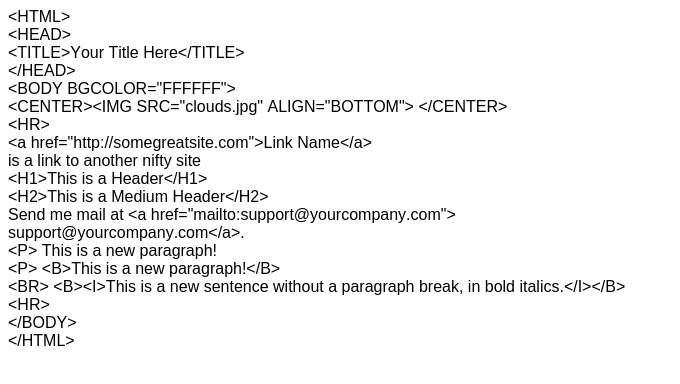
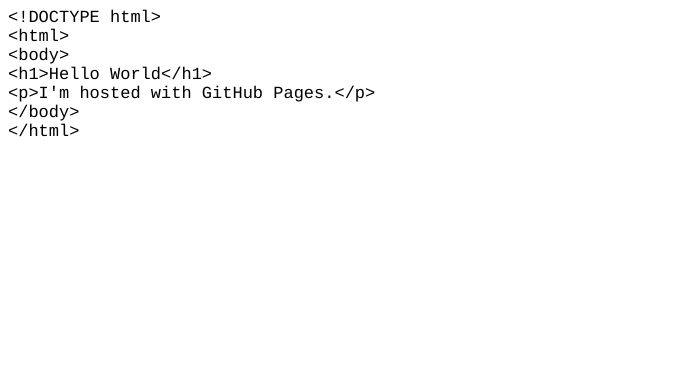
Before and after one commit to maxhannan/maxhannan.github.io, a plain HTML site: page index.html in a window 1280 px wide. Shown: the whole page, without its empty margins (0-680 px from the left). Drawn offline with Linux system fonts and the light colour scheme.

Commit message:
Update index.html

```diff
--- a/index.html
+++ b/index.html
@@ -7,29 +7,17 @@
   <meta name="Generator" content="Cocoa HTML Writer">
   <meta name="CocoaVersion" content="2022.2">
   <style type="text/css">
-    p.p1 {margin: 0.0px 0.0px 0.0px 0.0px; font: 16.0px Arial; -webkit-text-stroke: #000000}
+    p.p1 {margin: 0.0px 0.0px 0.0px 0.0px; font: 17.0px Courier; color: #000000; -webkit-text-stroke: #eae96f; background-color: #000000; background-color: rgba(0, 0, 0, 0)}
     span.s1 {font-kerning: none}
   </style>
 </head>
 <body>
-<p class="p1"><span class="s1">&lt;HTML&gt;</span></p>
-<p class="p1"><span class="s1">&lt;HEAD&gt;</span></p>
-<p class="p1"><span class="s1">&lt;TITLE&gt;Your Title Here&lt;/TITLE&gt;</span></p>
-<p class="p1"><span class="s1">&lt;/HEAD&gt;</span></p>
-<p class="p1"><span class="s1">&lt;BODY BGCOLOR="FFFFFF"&gt;</span></p>
-<p class="p1"><span class="s1">&lt;CENTER&gt;&lt;IMG SRC="clouds.jpg" ALIGN="BOTTOM"&gt; &lt;/CENTER&gt;</span></p>
-<p class="p1"><span class="s1">&lt;HR&gt;</span></p>
-<p class="p1"><span class="s1">&lt;a href="http://somegreatsite.com"&gt;Link Name&lt;/a&gt;</span></p>
-<p class="p1"><span class="s1">is a link to another nifty site</span></p>
-<p class="p1"><span class="s1">&lt;H1&gt;This is a Header&lt;/H1&gt;</span></p>
-<p class="p1"><span class="s1">&lt;H2&gt;This is a Medium Header&lt;/H2&gt;</span></p>
-<p class="p1"><span class="s1">Send me mail at &lt;a href="mailto:support@yourcompany.com"&gt;</span></p>
-<p class="p1"><span class="s1">support@yourcompany.com&lt;/a&gt;.</span></p>
-<p class="p1"><span class="s1">&lt;P&gt; This is a new paragraph!</span></p>
-<p class="p1"><span class="s1">&lt;P&gt; &lt;B&gt;This is a new paragraph!&lt;/B&gt;</span></p>
-<p class="p1"><span class="s1">&lt;BR&gt; &lt;B&gt;&lt;I&gt;This is a new sentence without a paragraph break, in bold italics.&lt;/I&gt;&lt;/B&gt;</span></p>
-<p class="p1"><span class="s1">&lt;HR&gt;</span></p>
-<p class="p1"><span class="s1">&lt;/BODY&gt;</span></p>
-<p class="p1"><span class="s1">&lt;/HTML&gt;</span></p>
+<p class="p1"><span class="s1">&lt;!DOCTYPE html&gt;</span></p>
+<p class="p1"><span class="s1">&lt;html&gt;</span></p>
+<p class="p1"><span class="s1">&lt;body&gt;</span></p>
+<p class="p1"><span class="s1">&lt;h1&gt;Hello World&lt;/h1&gt;</span></p>
+<p class="p1"><span class="s1">&lt;p&gt;I'm hosted with GitHub Pages.&lt;/p&gt;</span></p>
+<p class="p1"><span class="s1">&lt;/body&gt;</span></p>
+<p class="p1"><span class="s1">&lt;/html&gt;</span></p>
 </body>
 </html>
```
